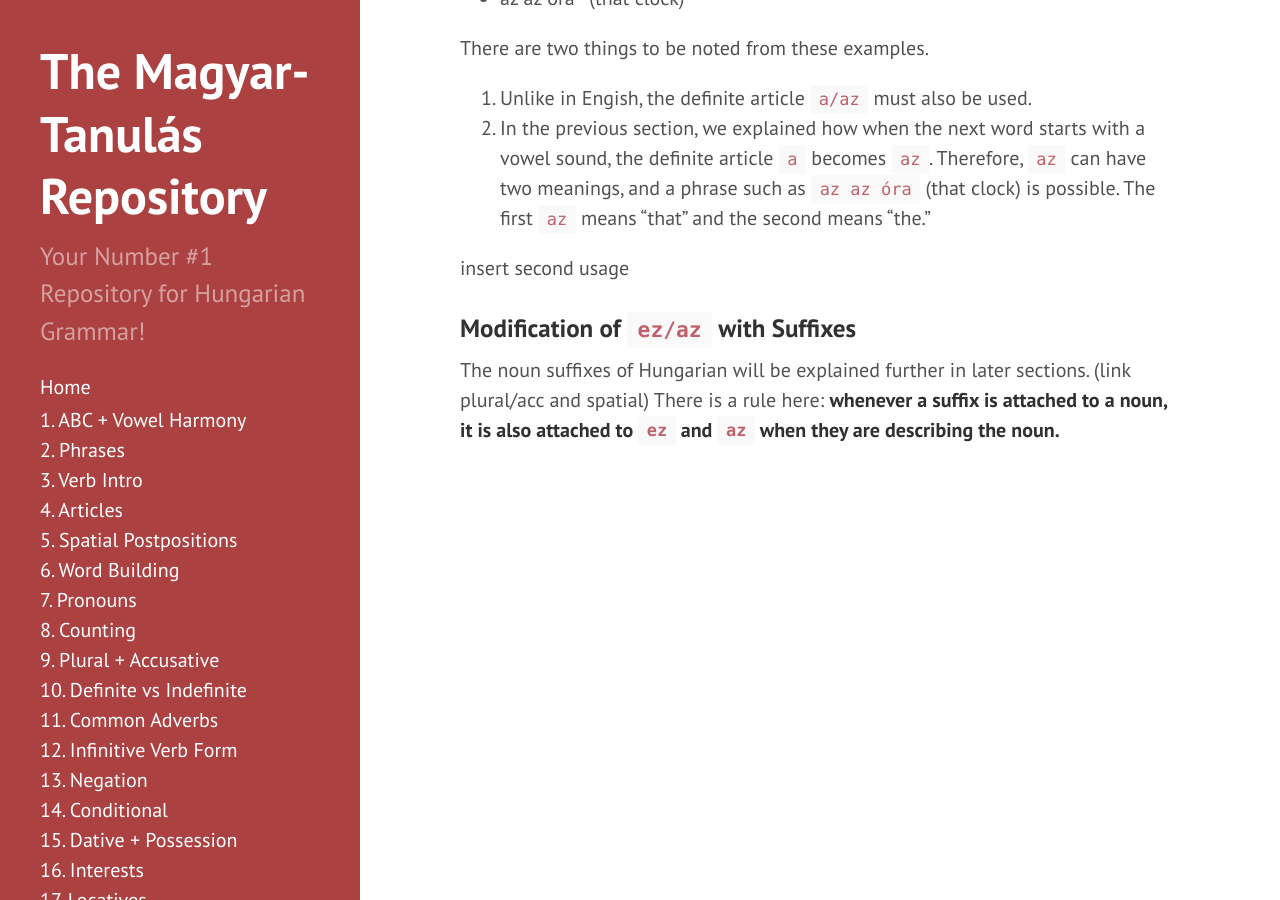
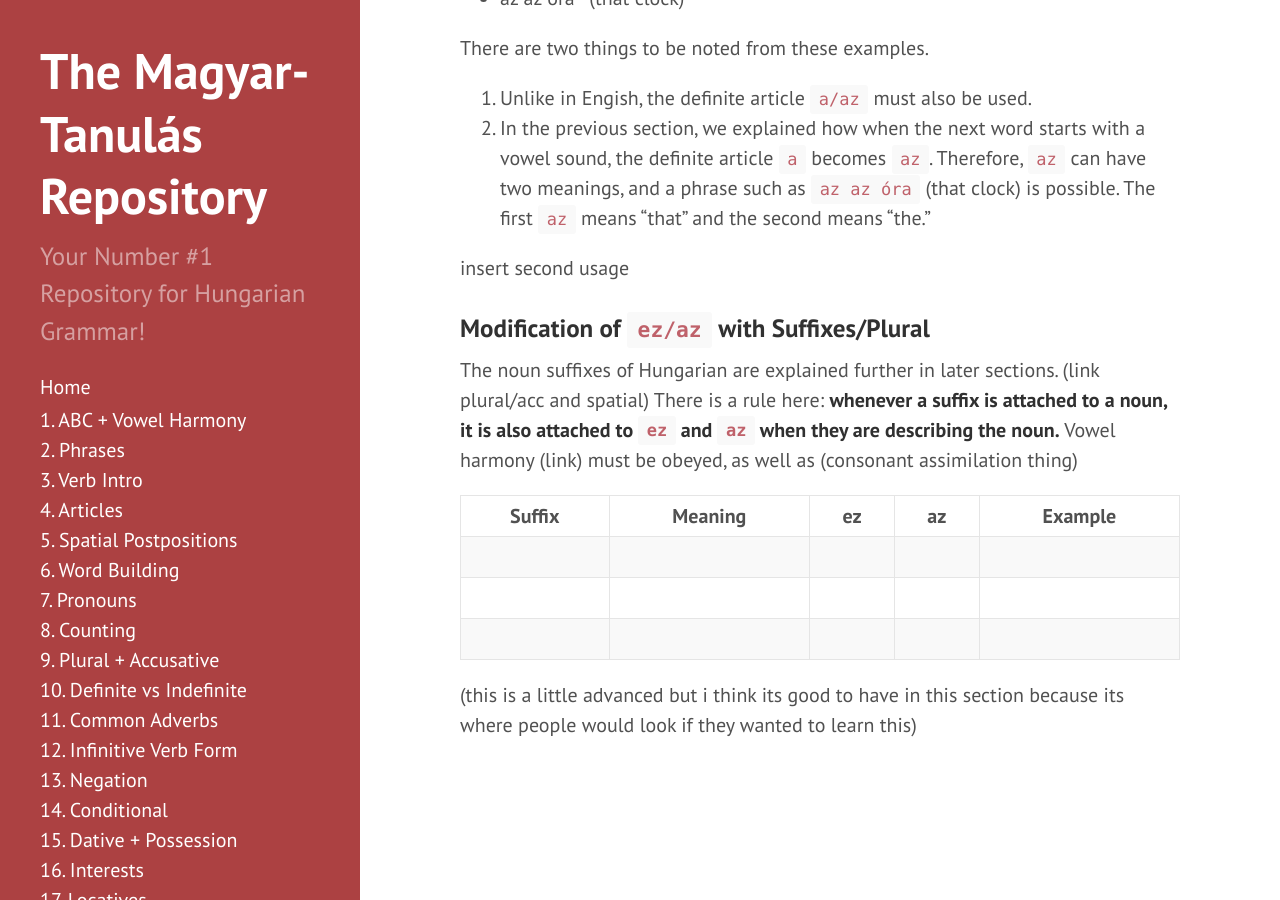
Before and after one commit to Magyartanulas/magyartanulas.github.io, a Jekyll site: the page built from extrastuff.md, in a window 1280 px wide and 900 px high, scrolled down 2645 px. Built offline with Jekyll 4.4.1, drawn with Linux system fonts in a browser that asks for light colours; our own code applies the rules of GitHub Pages for plain Markdown files; comment, search, counter and statistics services are not loaded.

Commit message:
Update extrastuff.md

```diff
--- a/extrastuff.md
+++ b/extrastuff.md
@@ -87,6 +87,17 @@ There are two things to be noted from these examples.
 
 insert second usage
 
-### Modification of `ez/az` with Suffixes
+### Modification of `ez/az` with Suffixes/Plural
 
-The noun suffixes of Hungarian will be explained further in later sections. (link plural/acc and spatial) There is a rule here: **whenever a suffix is attached to a noun, it is also attached to `ez` and `az` when they are describing the noun.**
+The noun suffixes of Hungarian are explained further in later sections. (link plural/acc and spatial) There is a rule here: **whenever a suffix is attached to a noun, it is also attached to `ez` and `az` when they are describing the noun.** Vowel harmony (link) must be obeyed, as well as (consonant assimilation thing)
+
+
+
+| Suffix  | Meaning        | ez           |  az            | Example              |
+|---------|----------------|--------------|----------------|----------------------|
+|         |                |              |                |                      |
+|         |                |              |                |                      |
+|         |                |              |                |                      |
+
+
+(this is a little advanced but i think its good to have in this section because its where people would look if they wanted to learn this)
```
